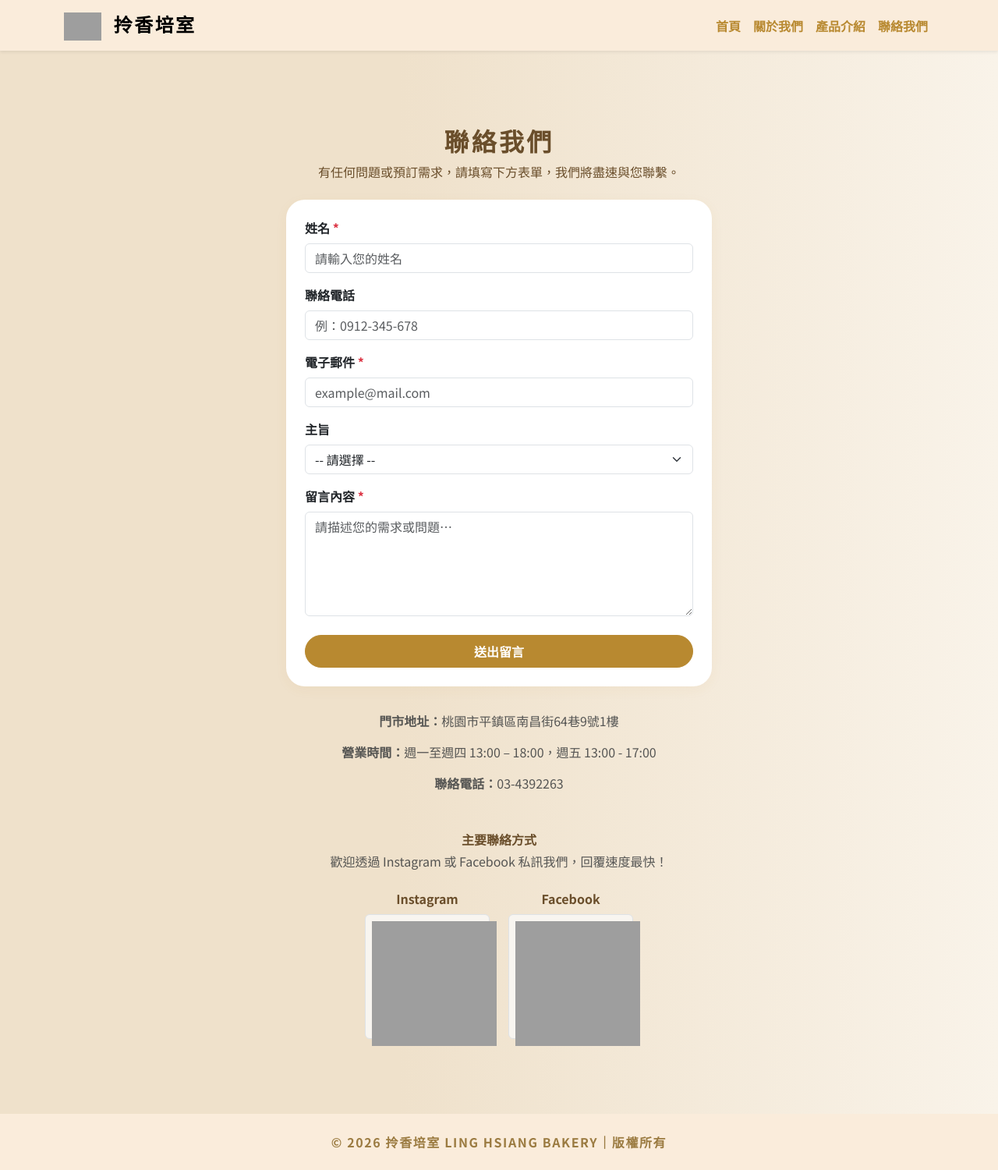
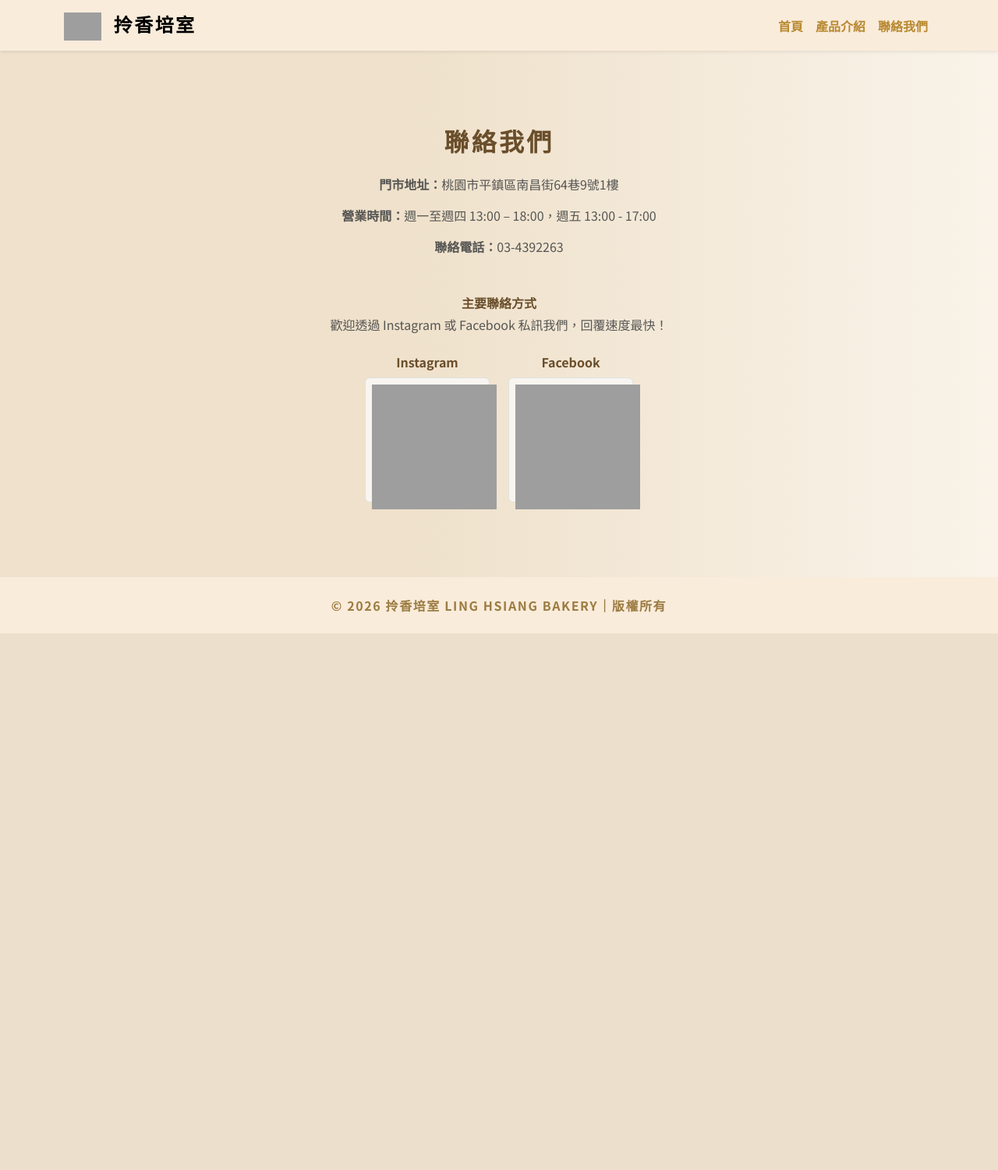
Before and after one commit to shenher/linghsiang, an ASP.NET Core app: page /Home/Contact in a window 1280 px wide. Shown: the whole page at 78% size. After the commit the page ends 812 px from the top, so only its background shows below. Run offline with ASP.NET Core 8, Linux system fonts and the light colour scheme; the project's own start-up code is not run, and a stand-in starts its controllers and pages; grey boxes are pictures that could not be loaded.

Commit message:
refactor: 移除關於我們頁面、聯絡表單，並將 EmailService 改為通用寄信工具
- 刪除 About 頁面、controller action 與導覽列連結
- 聯絡我們頁面改為僅顯示地址、營業時間、電話與社群 QR code，
  移除表單、ContactViewModel、POST 流程與相關驗證
- EmailService 改名為通用 SendAsync(subject, body)，可供其他功能重用

```diff
--- a/OfficialWeb/Controllers/HomeController.cs
+++ b/OfficialWeb/Controllers/HomeController.cs
@@ -1,28 +1,19 @@
 using System.Diagnostics;
 using Microsoft.AspNetCore.Mvc;
 using OfficialWeb.Models;
-using OfficialWeb.Tools;
 
 namespace OfficialWeb.Controllers
 {
     public class HomeController : Controller
     {
         private readonly ILogger<HomeController> _logger;
-        private readonly IEmailService _emailService;
 
-        public HomeController(ILogger<HomeController> logger, IEmailService emailService)
+        public HomeController(ILogger<HomeController> logger)
         {
             _logger = logger;
-            _emailService = emailService;
         }
 
         public IActionResult Index()
-        {
-            return View();
-        }
-
-        // 關於我們
-        public IActionResult About()
         {
             return View();
         }
@@ -33,42 +24,10 @@ namespace OfficialWeb.Controllers
             return View();
         }
 
-        // 聯絡我們 GET
-        [HttpGet]
+        // 聯絡我們
         public IActionResult Contact()
         {
-            return View(new ContactViewModel());
-        }
-
-        // 聯絡我們 POST
-        [HttpPost]
-        public async Task<IActionResult> Contact(ContactViewModel model)
-        {
-            if (!ModelState.IsValid)
-            {
-                return View(model);
-            }
-
-            _logger.LogInformation(
-                "收到聯絡表單 — 主旨: {Subject}",
-                model.Subject);
-
-            _logger.LogInformation(
-                "收到聯絡表單 — 姓名: {Name}, 電話: {Phone}, 電子郵件: {Email}, 留言內容: {Message}",
-                model.Name, model.Phone, model.Email, model.Message);
-
-            // 驗證通過後寄送通知信給管理人員；若寄信失敗不中斷使用者流程
-            try
-            {
-                await _emailService.SendContactNotificationAsync(model);
-            }
-            catch (Exception ex)
-            {
-                _logger.LogError(ex, "寄送聯絡表單通知信時發生錯誤。");
-            }
-
-            TempData["SuccessMessage"] = "感謝您的留言！我們將盡速與您聯繫。";
-            return RedirectToAction(nameof(Contact));
+            return View();
         }
 
         [ResponseCache(Duration = 0, Location = ResponseCacheLocation.None, NoStore = true)]
--- a/OfficialWeb/Views/Home/Contact.cshtml
+++ b/OfficialWeb/Views/Home/Contact.cshtml
@@ -1,4 +1,3 @@
-@model OfficialWeb.Models.ContactViewModel
 @{
     ViewData["Title"] = "聯絡我們";
 }
@@ -6,63 +5,7 @@
 <div class="py-5">
     <div class="row justify-content-center">
         <div class="col-12 col-md-8 col-lg-6">
-            <h2 class="bakery-font text-center mb-2">聯絡我們</h2>
-            <p class="text-center mb-4">有任何問題或預訂需求，請填寫下方表單，我們將盡速與您聯繫。</p>
-
-            @if (TempData["SuccessMessage"] != null)
-            {
-                <div class="alert alert-success alert-dismissible fade show" role="alert">
-                    @TempData["SuccessMessage"]
-                    <button type="button" class="btn-close" data-bs-dismiss="alert" aria-label="關閉"></button>
-                </div>
-            }
-
-            <div class="card p-4 contact-form">
-                <form asp-controller="Home" asp-action="Contact" method="post">
-                    @Html.AntiForgeryToken()
-
-                    <div asp-validation-summary="ModelOnly" class="alert alert-danger" style="display:@(ViewData.ModelState.IsValid ? "none" : "block")"></div>
-
-                    <div class="mb-3">
-                        <label asp-for="Name" class="form-label fw-semibold">姓名 <span class="text-danger">*</span></label>
-                        <input asp-for="Name" class="form-control" placeholder="請輸入您的姓名" />
-                        <span asp-validation-for="Name" class="text-danger small"></span>
-                    </div>
-
-                    <div class="mb-3">
-                        <label asp-for="Phone" class="form-label fw-semibold">聯絡電話</label>
-                        <input asp-for="Phone" class="form-control" placeholder="例：0912-345-678" />
-                        <span asp-validation-for="Phone" class="text-danger small"></span>
-                    </div>
-
-                    <div class="mb-3">
-                        <label asp-for="Email" class="form-label fw-semibold">電子郵件 <span class="text-danger">*</span></label>
-                        <input asp-for="Email" class="form-control" placeholder="example@mail.com" />
-                        <span asp-validation-for="Email" class="text-danger small"></span>
-                    </div>
-
-                    <div class="mb-3">
-                        <label asp-for="Subject" class="form-label fw-semibold">主旨</label>
-                        <select asp-for="Subject" class="form-select">
-                            <option value="">-- 請選擇 --</option>
-                            <option value="訂購詢問">訂購詢問</option>
-                            <option value="客製化蛋糕">客製化蛋糕</option>
-                            <option value="門市相關">門市相關</option>
-                            <option value="其他">其他</option>
-                        </select>
-                    </div>
-
-                    <div class="mb-4">
-                        <label asp-for="Message" class="form-label fw-semibold">留言內容 <span class="text-danger">*</span></label>
-                        <textarea asp-for="Message" class="form-control" rows="5" placeholder="請描述您的需求或問題…"></textarea>
-                        <span asp-validation-for="Message" class="text-danger small"></span>
-                    </div>
-
-                    <div class="d-grid">
-                        <button type="submit" class="btn btn-bakery">送出留言</button>
-                    </div>
-                </form>
-            </div>
+            <h2 class="bakery-font text-center mb-4">聯絡我們</h2>
 
             <div class="text-center mt-4 fs-6 text-muted">
                 <p><strong>門市地址：</strong>桃園市平鎮區南昌街64巷9號1樓</p>
@@ -91,7 +34,3 @@
         </div>
     </div>
 </div>
-
-@section Scripts {
-    @{ await Html.RenderPartialAsync("_ValidationScriptsPartial"); }
-}
--- a/OfficialWeb/Views/Shared/_Layout.cshtml
+++ b/OfficialWeb/Views/Shared/_Layout.cshtml
@@ -35,11 +35,6 @@
                                aria-current="@(ViewContext.RouteData.Values["action"]?.ToString() == "Index" ? "page" : null)">首頁</a>
                         </li>
                         <li class="nav-item">
-                            <a class="nav-link @(ViewContext.RouteData.Values["action"]?.ToString() == "About" ? "active" : "")"
-                               asp-controller="Home" asp-action="About"
-                               aria-current="@(ViewContext.RouteData.Values["action"]?.ToString() == "About" ? "page" : null)">關於我們</a>
-                        </li>
-                        <li class="nav-item">
                             <a class="nav-link @(ViewContext.RouteData.Values["action"]?.ToString() == "Products" ? "active" : "")"
                                asp-controller="Home" asp-action="Products"
                                aria-current="@(ViewContext.RouteData.Values["action"]?.ToString() == "Products" ? "page" : null)">產品介紹</a>
--- a/OfficialWeb/wwwroot/css/site.css
+++ b/OfficialWeb/wwwroot/css/site.css
@@ -96,31 +96,7 @@ a:hover {
 }
 
 /* =========================================================
-   8. 聯絡表單 (Contact Form)
-   ========================================================= */
-.contact-form .form-control:focus,
-.contact-form .form-select:focus {
-    border-color: #B88930;
-    box-shadow: 0 0 0 0.2rem rgba(184, 137, 48, 0.25);
-}
-
-.contact-form .btn-bakery {
-    background-color: #B88930;
-    border-color: #B88930;
-    color: #fff;
-    border-radius: 30px;
-    padding: 0.5rem 2rem;
-    font-weight: 600;
-}
-
-.contact-form .btn-bakery:hover {
-    background-color: #9B7B41;
-    border-color: #9B7B41;
-    color: #fff;
-}
-
-/* =========================================================
-   9. 響應式調整 (Responsive Overrides)
+   8. 響應式調整 (Responsive Overrides)
    ========================================================= */
 @media (max-width: 768px) {
     .bg-hero {
```
Also changed, not shown: OfficialWeb/Models/ContactViewModel.cs (deleted, +0 -26 lines), OfficialWeb/Tools/EmailService.cs (+10 -33 lines), OfficialWeb/Views/Home/About.cshtml (deleted, +0 -10 lines).
